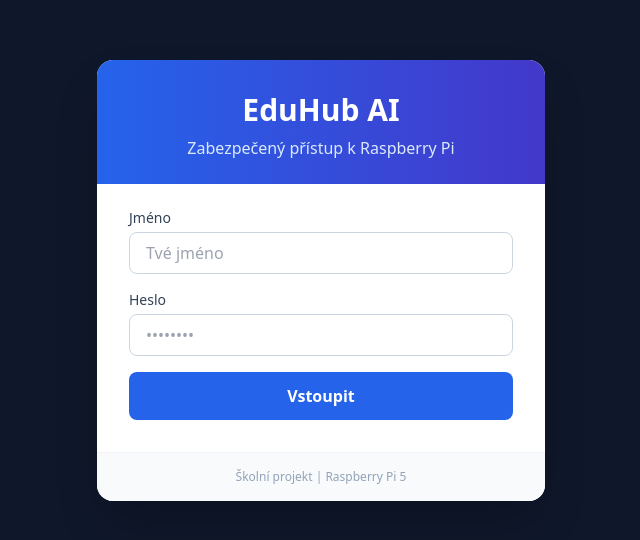
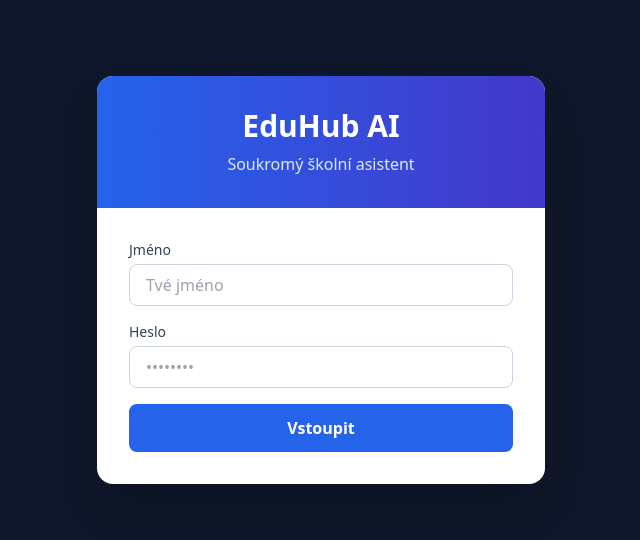
Before and after one commit to mopik11/schoolhub, a React (Vite) app: page / in a window 1280 px wide. Shown: the part 120-660 px from the top of the page, without its empty margins (319-959 px from the left). Built offline with nearby package versions, Linux system fonts and the light colour scheme.

Commit message:
Update login logic to use Raspberry Pi verification
Refactor login component to verify user against Raspberry Pi instead of hardcoded credentials.

```diff
--- a/components/Login.tsx
+++ b/components/Login.tsx
@@ -1,11 +1,5 @@
 import React, { useState } from 'react';
-
-// KONFIGURACE PŘÍSTUPU
-const ALLOWED_USERS = [
-  { name: 'Matěj Pácl', password: 'mojeheslo123' },
-  { name: 'Admin', password: 'eduhub2026' },
-  { name: 'Test', password: '123' }
-];
+import { verifyUserOnRPi } from '../services/geminiService';
 
 interface LoginProps {
   onLogin: (name: string) => void;
@@ -13,59 +7,49 @@
 
 const Login: React.FC<LoginProps> = ({ onLogin }) => {
   const [name, setName] = useState('');
-  const [password, setPassword] = useState(''); // Nový stav pro heslo
+  const [password, setPassword] = useState('');
   const [isLoading, setIsLoading] = useState(false);
   const [error, setError] = useState('');
 
-  const handleSubmit = (e: React.FormEvent) => {
+  const handleSubmit = async (e: React.FormEvent) => {
     e.preventDefault();
+    setError('');
 
-    const trimmedName = name.trim();
-    const trimmedPass = password.trim();
-
-    // 1. KONTROLA JMÉNA A HESLA
-    const user = ALLOWED_USERS.find(
-      u => u.name.toLowerCase() === trimmedName.toLowerCase() && u.password === trimmedPass
-    );
-
-    if (!trimmedName || !trimmedPass) {
-      setError('Vyplň jméno i heslo!');
+    if (!name.trim() || !password.trim()) {
+      setError('Vyplň prosím jméno i heslo.');
       return;
     }
 
-    if (!user) {
-      setError('Špatné jméno nebo heslo. Přístup odepřen! 🛑');
-      return;
-    }
-
-    setError('');
     setIsLoading(true);
 
-    // Simulace přihlašování
-    setTimeout(() => {
-      onLogin(user.name); // Pošleme originální jméno ze seznamu
+    // OVĚŘENÍ PROTI RASPBERRY PI (Ne proti kódu na GitHubu)
+    const isAllowed = await verifyUserOnRPi(name.trim(), password.trim());
+
+    if (isAllowed) {
+      onLogin(name.trim());
+    } else {
+      setError('Neplatné jméno nebo heslo. Přístup zamítnut.');
       setIsLoading(false);
-    }, 1200);
+    }
   };
 
   return (
     <div className="min-h-screen bg-slate-900 flex items-center justify-center p-4">
-      <div className="bg-white rounded-2xl shadow-2xl w-full max-w-md overflow-hidden flex flex-col">
-        <div className="p-8 pb-6 bg-gradient-to-r from-blue-600 to-indigo-700 text-center">
+      <div className="bg-white rounded-2xl shadow-2xl w-full max-w-md overflow-hidden">
+        <div className="p-8 bg-gradient-to-r from-blue-600 to-indigo-700 text-center">
            <h1 className="text-3xl font-bold text-white mb-2">EduHub AI</h1>
-           <p className="text-blue-100">Zabezpečený přístup k Raspberry Pi</p>
+           <p className="text-blue-100">Soukromý školní asistent</p>
         </div>
 
-        <div className="p-8 pt-6">
-          <form onSubmit={handleSubmit} className="space-y-4">
+        <form onSubmit={handleSubmit} className="p-8 space-y-4">
           <div>
             <label className="block text-sm font-medium text-slate-700 mb-1">Jméno</label>
             <input
               type="text"
               value={name}
               onChange={(e) => setName(e.target.value)}
+              className="w-full px-4 py-2 rounded-lg border border-slate-300 outline-none focus:ring-2 focus:ring-blue-500"
               placeholder="Tvé jméno"
-                className="w-full px-4 py-2 rounded-lg border border-slate-300 focus:ring-2 focus:ring-blue-500 outline-none"
             />
           </div>
 
@@ -75,30 +59,21 @@
               type="password"
               value={password}
               onChange={(e) => setPassword(e.target.value)}
+              className="w-full px-4 py-2 rounded-lg border border-slate-300 outline-none focus:ring-2 focus:ring-blue-500"
               placeholder="••••••••"
-                className="w-full px-4 py-2 rounded-lg border border-slate-300 focus:ring-2 focus:ring-blue-500 outline-none"
             />
           </div>
 
-            {error && (
-              <div className="bg-red-50 border-l-4 border-red-500 p-2">
-                <p className="text-red-700 text-xs">{error}</p>
-              </div>
-            )}
+          {error && <p className="text-red-500 text-sm text-center font-medium">{error}</p>}
 
           <button
             type="submit"
             disabled={isLoading}
-              className="w-full bg-blue-600 hover:bg-blue-700 text-white font-bold py-3 rounded-lg transition-all disabled:opacity-70 flex justify-center items-center"
+            className="w-full bg-blue-600 hover:bg-blue-700 text-white font-bold py-3 rounded-lg transition-all disabled:opacity-50"
           >
-              {isLoading ? 'Ověřování...' : 'Vstoupit'}
+            {isLoading ? 'Ověřování na RPi...' : 'Vstoupit'}
           </button>
         </form>
-        </div>
-
-        <div className="bg-slate-50 p-4 text-center border-t border-slate-100">
-            <p className="text-xs text-slate-400">Školní projekt | Raspberry Pi 5</p>
-        </div>
       </div>
     </div>
   );
```
Lines whose indentation alone changed are shown as unchanged.
